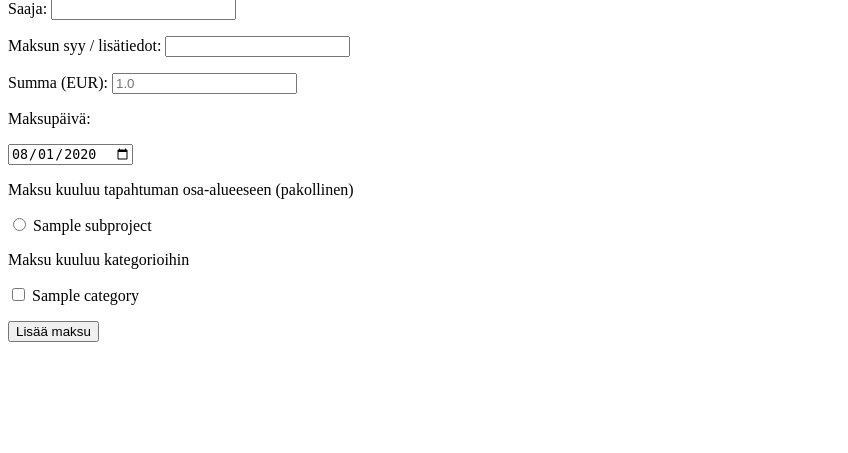
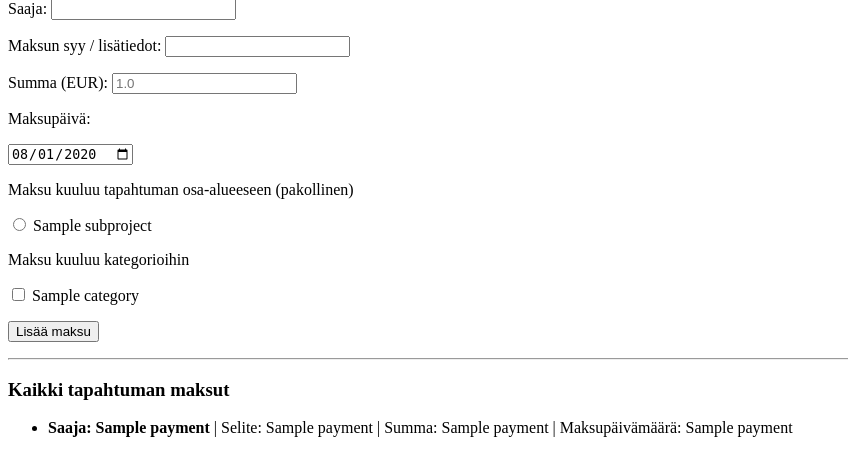
Before and after one commit to sallasal/Tapahtumabudjetti, a Flask app: template templates/project.html in a window 1280 px wide. Shown: the part 493-946 px from the top of the page, without its empty margins (0-848 px from the left). Before the commit the page ends 835 px from the top, so only its background shows below. Run offline with Flask 2, Linux system fonts and the light colour scheme; the template is opened without the code that fills it: most values are stand-ins (such as "Sample title", 1, 10 or a date in 2020).

Commit message:
Add payment listing on project page

```diff
--- a/payments.py
+++ b/payments.py
@@ -13,3 +13,9 @@ def add_payment(recipient,total,paymentsubproject,category_list,date,message):
         db.session.execute(category_sql, {"payment_id":payment_id,"category_id":int(category)})
     db.session.commit()
     return True
+
+def list_payments(project_id):
+    sql = "SELECT id, userid, subproject, recipient, message, total, date FROM payments WHERE subproject IN (SELECT id FROM subprojects WHERE project=:project_id)"
+    result = db.session.execute(sql, {"project_id":project_id})
+    payment_list = result.fetchall()
+    return payment_list
--- a/routes.py
+++ b/routes.py
@@ -16,7 +16,8 @@ def project(id):
     user_information = users.user_name(creator_id)
     subproject_list = subprojects.list_subprojects(id)
     category_list = categories.list_categories(id)
-    return render_template("project.html", project_information = project_information, user_information = user_information, subproject_list = subproject_list, category_list = category_list)
+    payment_list = payments.list_payments(id)
+    return render_template("project.html", project_information = project_information, user_information = user_information, subproject_list = subproject_list, category_list = category_list, payment_list = payment_list)
 
 @app.route("/createproject", methods=["GET","POST"])
 def createproject():
--- a/templates/project.html
+++ b/templates/project.html
@@ -36,4 +36,12 @@
   {% endfor %}
 <p><input type="submit" value="Lisää maksu" /></p>
 </form>
+
+<hr>
+<h3>Kaikki tapahtuman maksut</h3>
+<ul>
+  {% for payment in payment_list %}
+    <li><p><strong>Saaja: {{ payment[3] }}</strong> | Selite: {{ payment[4] }} | Summa: {{ payment[5] }} | Maksupäivämäärä: {{ payment[6] }}</p></li>
+  {% endfor %}
+</ul>
 {% endblock %}
```
